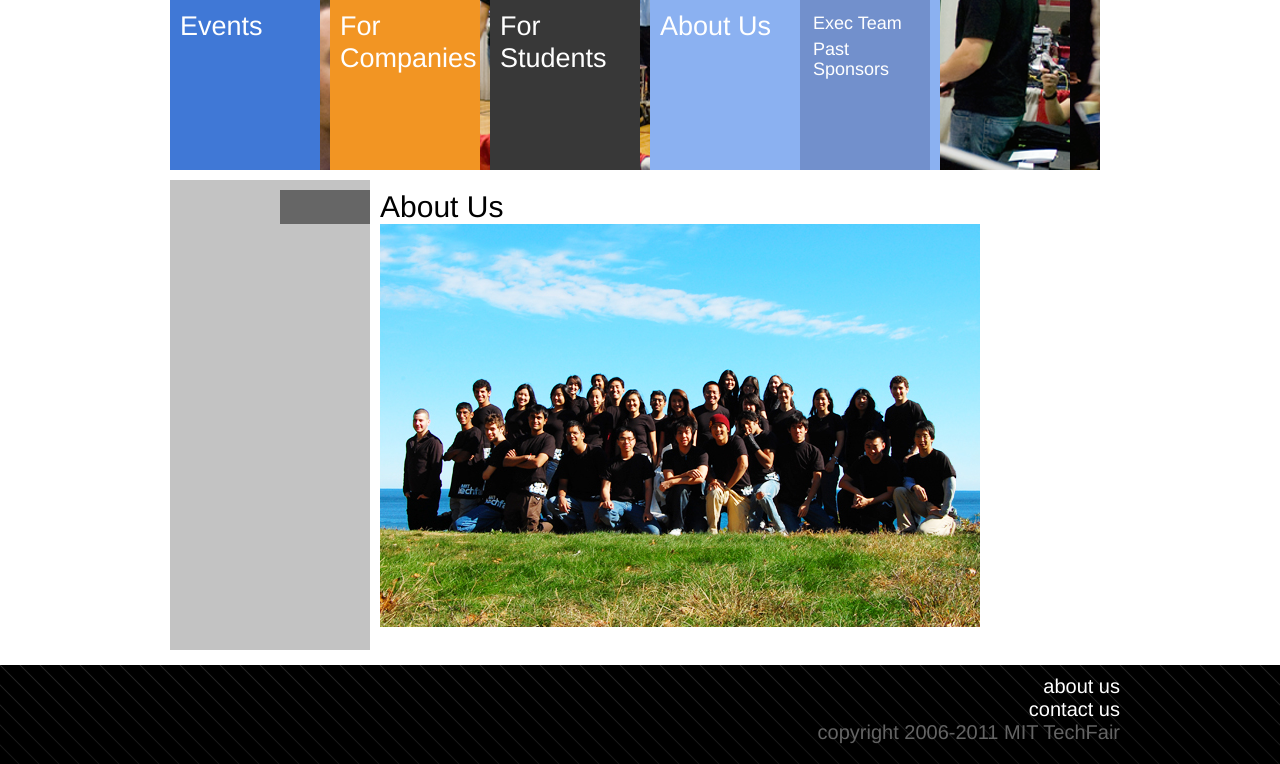
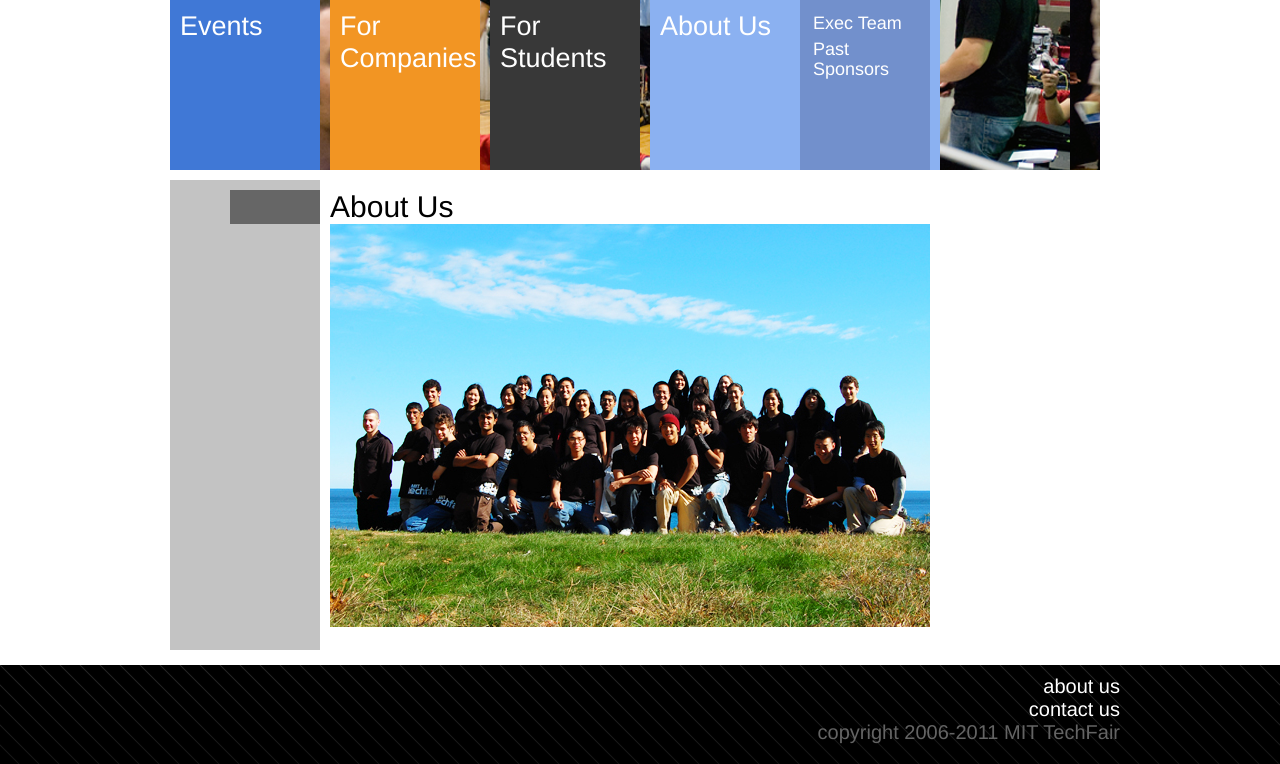
Before and after one commit to techx/techx-techfair-old, a PHP site: page /about/ in a window 1280 px wide. Shown: the part 100-864 px from the top of the page. Run offline with PHP 8.4, Linux system fonts and the light colour scheme.

Commit message:
lined up left column with something

```diff
--- a/css/style.css
+++ b/css/style.css
@@ -221,7 +221,7 @@ body {
 }
 /* CONTENT */
 #content {
-	border-left: 200px solid #c3c3c3;
+	border-left: 150px solid #c3c3c3;
 	clear: both;
 	padding: 10px 10px 20px;
 }
```
